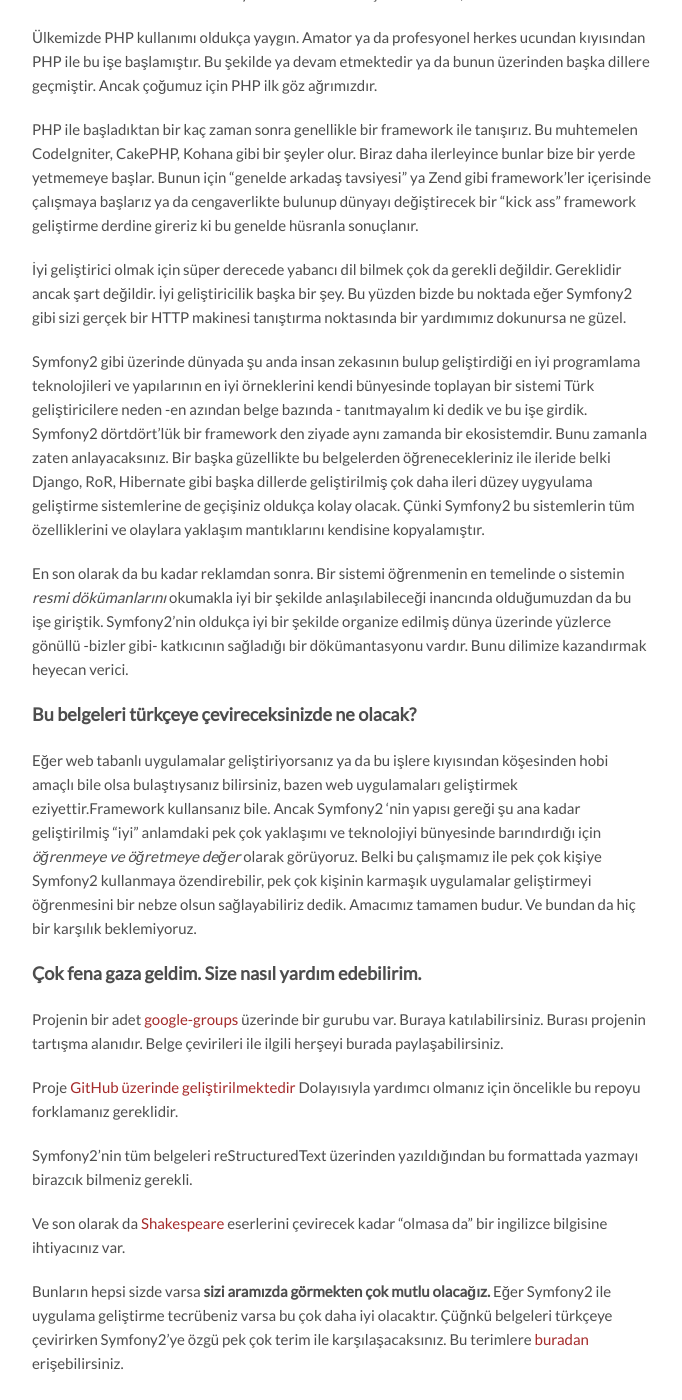
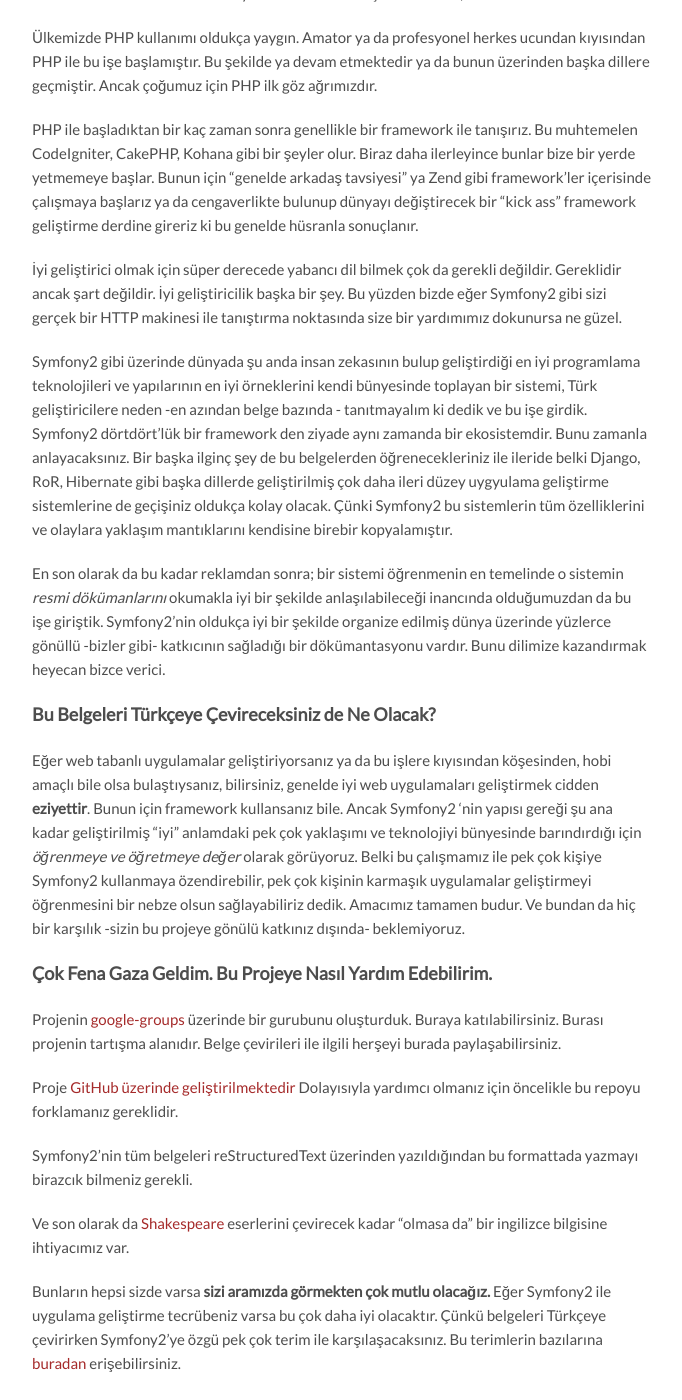
Before and after one commit to symfony-tr/symfony-tr.github.com, a Jekyll site: the page built from index.html, in a window 1280 px wide and 1400 px high, scrolled down 959 px. Shown: the whole window, without its empty margins (138-820 px from the left). Built offline with Jekyll 4.4.1, drawn with Linux system fonts in a browser that asks for light colours; the list of posts is cut into pages by our own code; some of the changed text lies outside the part shown.

Commit message:
fixed typo and added good words replaces bad ones.
	modified:   _includes/main_page_markdown.md

```diff
--- a/_includes/main_page_markdown.md
+++ b/_includes/main_page_markdown.md
@@ -57,43 +57,44 @@
 
 İyi geliştirici olmak için süper derecede yabancı dil bilmek çok da gerekli
 değildir. Gereklidir ancak şart değildir. İyi geliştiricilik başka bir şey.
-Bu yüzden bizde bu noktada eğer Symfony2 gibi sizi gerçek bir HTTP makinesi
-tanıştırma noktasında bir yardımımız dokunursa ne güzel.
+Bu yüzden bizde eğer Symfony2 gibi sizi gerçek bir HTTP makinesi ile
+tanıştırma noktasında size bir yardımımız dokunursa ne güzel.
 
 Symfony2 gibi üzerinde dünyada şu anda insan zekasının bulup geliştirdiği
 en iyi programlama teknolojileri ve yapılarının en iyi örneklerini kendi
-bünyesinde toplayan bir sistemi Türk geliştiricilere neden -en azından
+bünyesinde toplayan bir sistemi, Türk geliştiricilere neden -en azından
 belge bazında - tanıtmayalım ki dedik ve bu işe girdik. Symfony2 dörtdört'lük
 bir framework den ziyade aynı zamanda bir ekosistemdir. Bunu zamanla
-zaten anlayacaksınız. Bir başka güzellikte bu belgelerden öğrenecekleriniz
+anlayacaksınız. Bir başka ilginç şey de bu belgelerden öğrenecekleriniz
 ile ileride belki Django, RoR, Hibernate gibi başka dillerde geliştirilmiş
 çok daha ileri düzey uygyulama geliştirme sistemlerine de geçişiniz
 oldukça kolay olacak. Çünki Symfony2 bu sistemlerin tüm özelliklerini
-ve olaylara yaklaşım mantıklarını kendisine kopyalamıştır.
+ve olaylara yaklaşım mantıklarını kendisine birebir kopyalamıştır.
 
-En son olarak da bu kadar reklamdan sonra. Bir sistemi öğrenmenin en temelinde
+En son olarak da bu kadar reklamdan sonra; bir sistemi öğrenmenin en temelinde
 o sistemin *resmi dökümanlarını* okumakla iyi bir şekilde anlaşılabileceği
 inancında olduğumuzdan da bu işe giriştik. Symfony2'nin oldukça iyi bir
 şekilde organize edilmiş dünya üzerinde yüzlerce gönüllü -bizler gibi-
 katkıcının sağladığı bir dökümantasyonu vardır. Bunu dilimize kazandırmak
-heyecan verici.
+heyecan bizce verici.
 
-### Bu belgeleri türkçeye çevireceksinizde ne olacak?
+### Bu Belgeleri Türkçeye Çevireceksiniz de Ne Olacak?
 
 Eğer web tabanlı uygulamalar geliştiriyorsanız ya da bu işlere kıyısından
-köşesinden hobi amaçlı bile olsa bulaştıysanız bilirsiniz, bazen web
-uygulamaları geliştirmek eziyettir.Framework kullansanız bile. Ancak
-Symfony2 'nin yapısı gereği şu ana kadar geliştirilmiş "iyi" anlamdaki
-pek çok yaklaşımı ve teknolojiyi bünyesinde barındırdığı için *öğrenmeye
-ve öğretmeye değer* olarak görüyoruz. Belki bu çalışmamız ile pek çok
-kişiye Symfony2 kullanmaya özendirebilir, pek çok kişinin karmaşık
-uygulamalar geliştirmeyi öğrenmesini bir nebze olsun sağlayabiliriz
-dedik. Amacımız tamamen budur. Ve bundan da hiç bir karşılık beklemiyoruz.
+köşesinden, hobi amaçlı bile olsa bulaştıysanız, bilirsiniz, genelde iyi web
+uygulamaları geliştirmek cidden **eziyettir**. Bunun için framework
+kullansanız bile. Ancak Symfony2 'nin yapısı gereği şu ana kadar
+geliştirilmiş "iyi" anlamdaki pek çok yaklaşımı ve teknolojiyi bünyesinde
+barındırdığı için *öğrenmeye ve öğretmeye değer* olarak görüyoruz.
+Belki bu çalışmamız ile pek çok kişiye Symfony2 kullanmaya özendirebilir,
+pek çok kişinin karmaşık uygulamalar geliştirmeyi öğrenmesini bir nebze
+olsun sağlayabiliriz dedik. Amacımız tamamen budur. Ve bundan da hiç bir
+karşılık -sizin bu projeye gönülü katkınız dışında- beklemiyoruz.
 
-### Çok fena gaza geldim. Size nasıl yardım edebilirim.
+### Çok Fena Gaza Geldim. Bu Projeye Nasıl Yardım Edebilirim.
 
-Projenin bir adet [google-groups](https://groups.google.com/forum/?fromgroups#!forum/symfony-2-tr)
-üzerinde bir gurubu var. Buraya katılabilirsiniz. Burası projenin tartışma
+Projenin [google-groups](https://groups.google.com/forum/?fromgroups#!forum/symfony-2-tr)
+üzerinde bir gurubunu oluşturduk. Buraya katılabilirsiniz. Burası projenin tartışma
 alanıdır. Belge çevirileri ile ilgili herşeyi burada paylaşabilirsiniz.
 
 Proje [GitHub üzerinde geliştirilmektedir](http://github.com/symfony-tr/symfony-docs/tree/2.0/)
@@ -103,16 +104,18 @@
 formattada yazmayı birazcık bilmeniz gerekli.
 
 Ve son olarak da [Shakespeare](en.wikipedia.org/wiki/William_Shakespeare)
-eserlerini çevirecek kadar "olmasa da" bir ingilizce bilgisine ihtiyacınız var.
+eserlerini çevirecek kadar "olmasa da" bir ingilizce bilgisine ihtiyacımız var.
 
 Bunların hepsi sizde varsa **sizi aramızda görmekten çok mutlu olacağız.**
 Eğer Symfony2 ile uygulama geliştirme tecrübeniz varsa bu çok daha iyi olacaktır.
-Çüğnkü belgeleri türkçeye çevirirken Symfony2'ye özgü pek çok terim ile
-karşılaşacaksınız. Bu terimlere [buradan](/terminology.html) erişebilirsiniz.
+Çünkü belgeleri Türkçeye çevirirken Symfony2'ye özgü pek çok terim ile
+karşılaşacaksınız. Bu terimlerin bazılarına [buradan](/terminology.html) erişebilirsiniz.
 
-Eğer bu söylediklerimiz hakkında en küçük bir fikriniz yok ancak ingilizce
-bilginize güveniyorsanız yakında sizler içinde bu projeye nasıl
-katkı vereceğinizi açıklayan bir sayfamız olacak. Buradan
-nasıl destek vereceğinizi öğrenebilirsiniz. Ancak şimdilik
-aklınıza takılan tüm soruları [google-groups](https://groups.google.com/forum/?fromgroups#!forum/symfony-2-tr)
+Eğer bu söylediklerimiz hakkında (Rst,Git, forklama vs..) en küçük bir fikriniz
+yok ancak ingilizce bilginize güveniyorsanız yakında sizler içinde bu projeye nasıl
+katkı vereceğinizi açıklayan bir sayfamız olacak. Buradan nasıl destek vereceğinizi
+öğrenebilirsiniz. Ancak şimdilik aklınıza takılan tüm soruları [google-groups](https://groups.google.com/forum/?fromgroups#!forum/symfony-2-tr)
 üzerinden sorabilirsiniz.
+
+Buraya kadar okuduğunuza göre demekki bu proje ile ilgilendiniz. E hadi!.
+Ne duruyorsunuz :)
```
